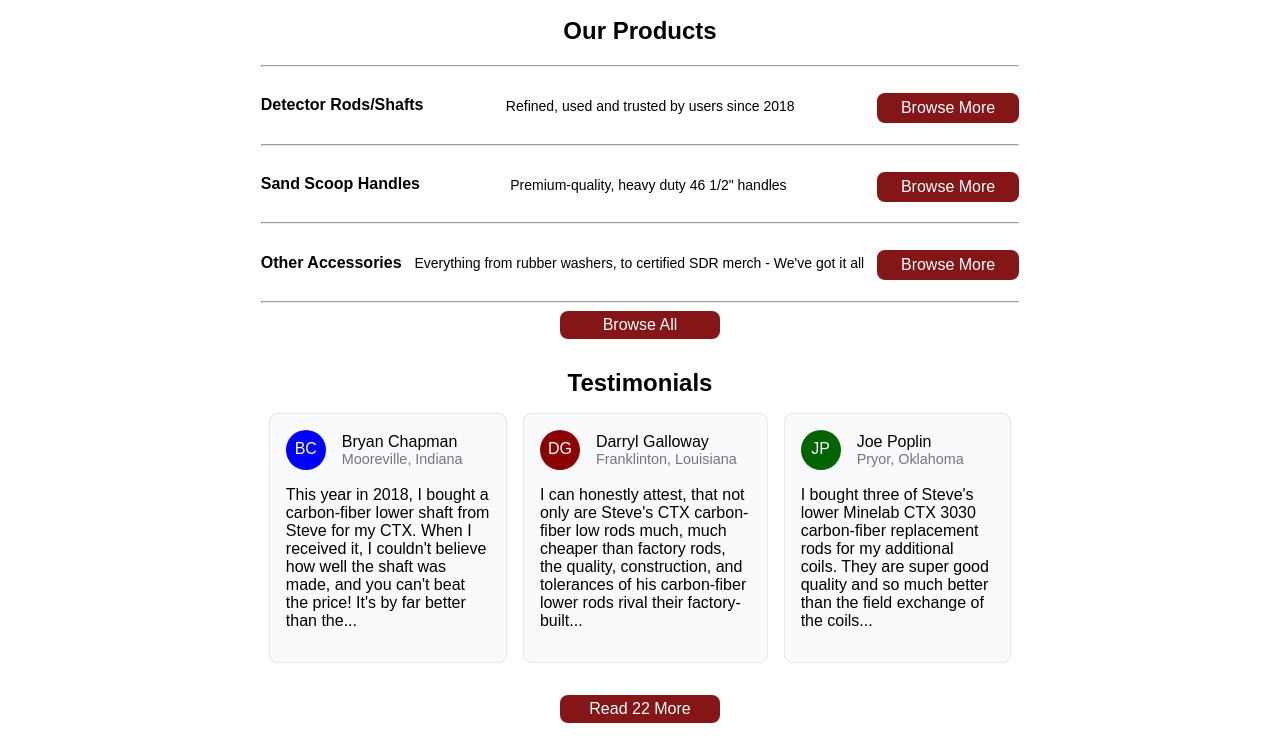
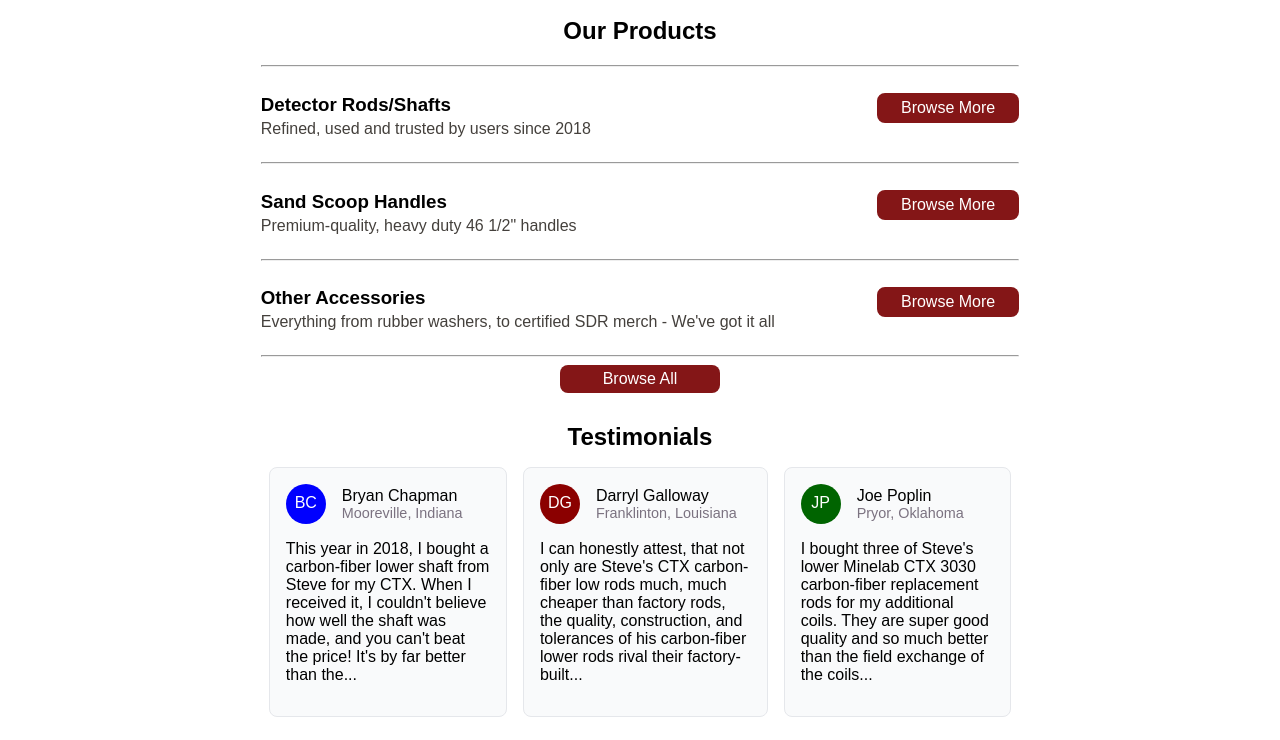
Before and after one commit to JamesNorum/Steve-s-Detector-Rods-Website-Homepage-Redesign, a website: page index.html in a window 1280 px wide. Shown: the part 1114-1854 px from the top of the page. Drawn offline with Linux system fonts and the light colour scheme.

Commit message:
Updaye our products

```diff
--- a/assets/css/style.css
+++ b/assets/css/style.css
@@ -245,9 +245,18 @@ img.rounded-corners {
   display: flex;
   justify-content: space-between;
 }
+.product-metadata {
+  display: flex;
+  flex-direction: column;
+}
 .product p {
   font-size: 14px;
-  margin-top: 23px;
+  margin-top: 0;
+  color: #44403c;
+  font-size: 1rem;
+}
+.product h3 {
+  margin-bottom: 0.25rem;
 }
 .product button {
   float: right;
--- a/index.html
+++ b/index.html
@@ -95,21 +95,28 @@
 			<h2>Our Products</h2>
           <hr>
 			<div class="product">
-				<h4>Detector Rods/Shafts</h4>
-				<p>Refined, used and trusted by users since 2018</p>
+				<div class="product-metadata">
+					<h3>Detector Rods/Shafts</h3>
+					<p>Refined, used and trusted by users since 2018</p>
+				</div>
 				<button>Browse More</button>
 			</div>
           <hr>
           <div class="product">
-            <h4>Sand Scoop Handles</h4>
-            <p>Premium-quality, heavy duty 46 1/2" handles</p>
+			  <div class="product-metadata">
+				<h3>Sand Scoop Handles</h3>
+				<p>Premium-quality, heavy duty 46 1/2" handles</p>
+			  </div>
             <button>Browse More</button>
           </div>
           <hr>
           <div class="product">
-            <h4>Other Accessories</h4>
-            <p>Everything from rubber washers, to certified SDR merch - We've got it all</p>
-            <button>Browse More</button>
+
+			<div class="product-metadata">
+				<h3>Other Accessories</h3>
+				<p>Everything from rubber washers, to certified SDR merch - We've got it all</p>
+           	</div>
+			<button>Browse More</button>
           </div>
           <hr>
 
```
